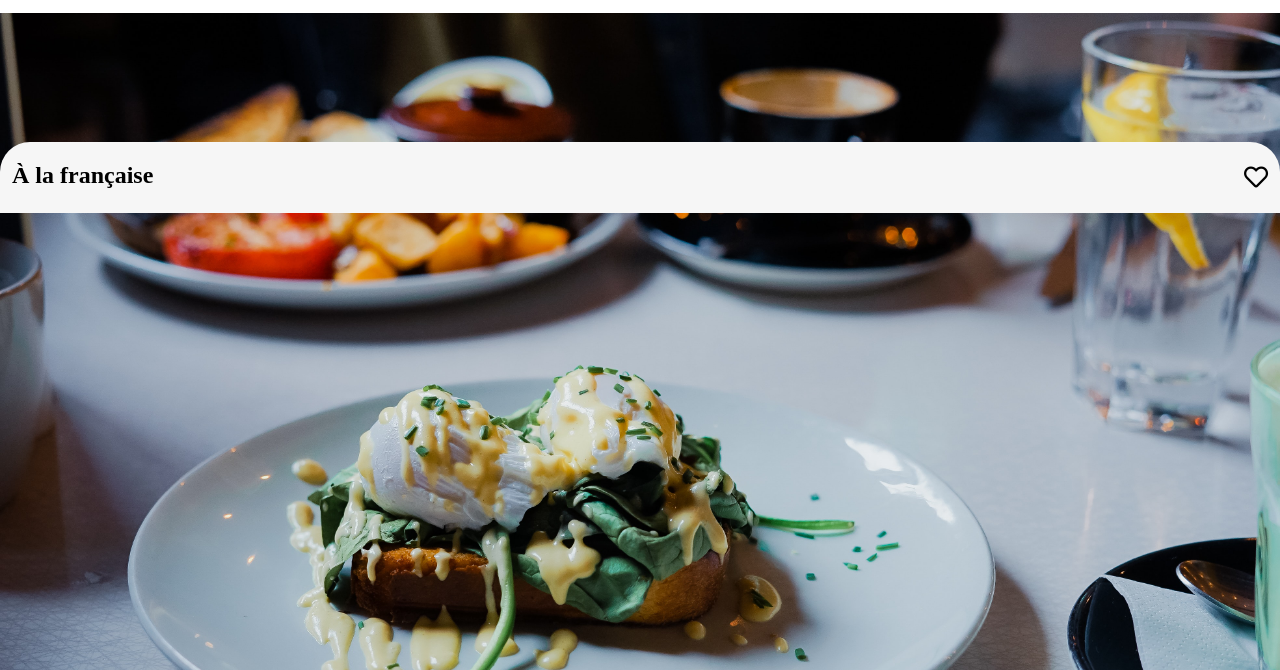
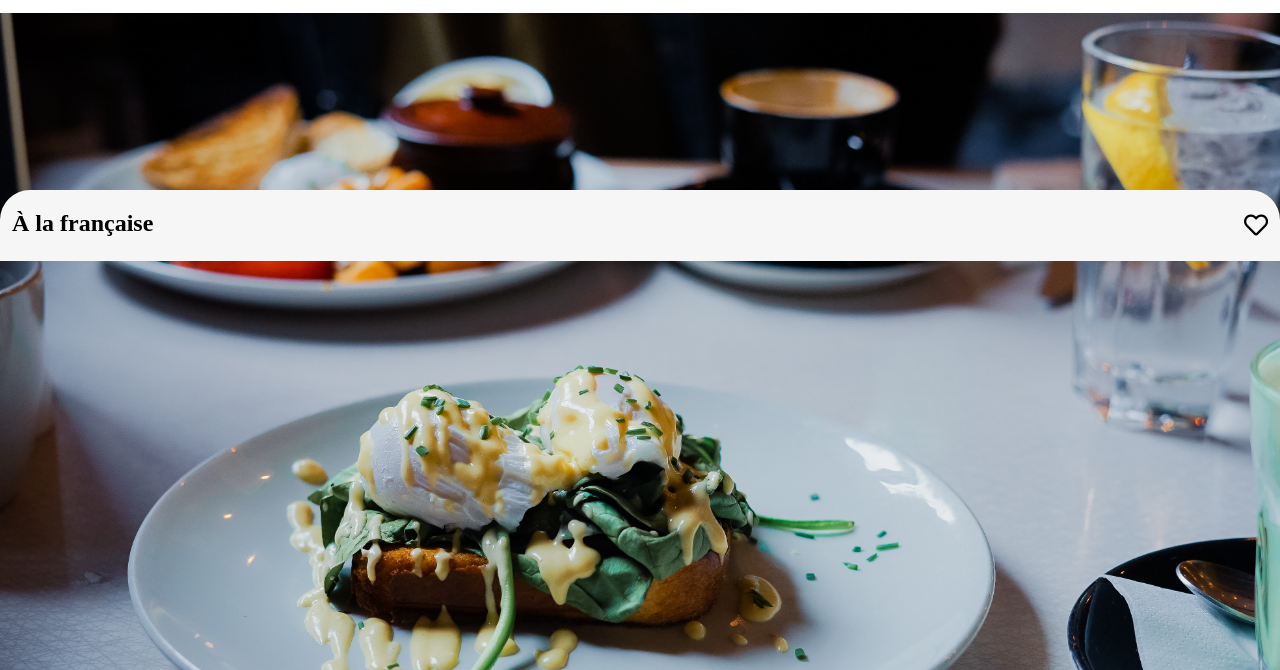
Before and after one commit to jessk971/jessicapaquet_3_01052021, a website: page A la Française.html in a window 1280 px wide. Shown: the part 130-800 px from the top of the page. Drawn offline with Linux system fonts and the light colour scheme.

Commit message:
responsive 375px 411px 425px

```diff
--- a/style.css
+++ b/style.css
@@ -744,3 +744,21 @@ div.check {
         top: 17em;
     }
 }
+
+@media(min-width:375px) {
+    .title-heart {
+        top: 17.5em;
+    }
+}
+
+@media(min-width:411px) {
+    .title-heart {
+        top: 19.3em;
+    }
+}
+
+@media(min-width:425px) {
+    .title-heart {
+        top: 20em;
+    }
+}
```
